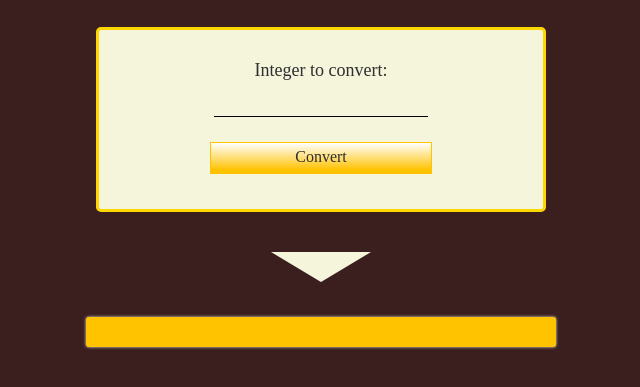
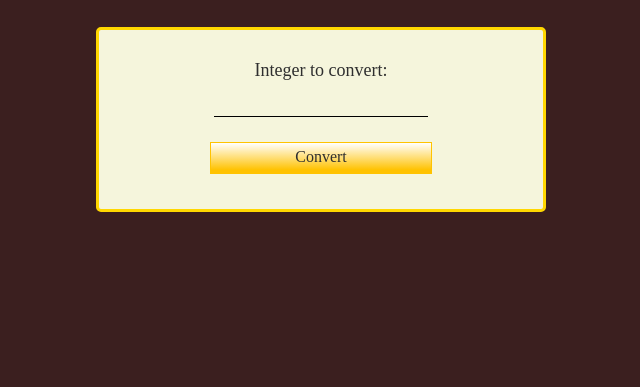
Before and after one commit to IllidarHawk/arabic-to-roman-num-converter, a plain HTML site: page index.html in a window 1280 px wide. Shown: the part 301-688 px from the top of the page, without its empty margins (319-959 px from the left). Drawn offline with Linux system fonts and the light colour scheme; a web font is replaced by a local one.

Commit message:
Improved CSS functionality

```diff
--- a/index.html
+++ b/index.html
@@ -21,8 +21,8 @@
         <input id="number" type="number" required />
         <button type="button" id="convert-btn"> Convert</button>
       </div>
-    <div class="down-arrow"></div>
-    <div class="output container">
+    <div class="down-arrow hidden"></div>
+    <div class="output container hidden">
       <p id="output"></p>
     </div>
   <script src="script.js"></script>
```
